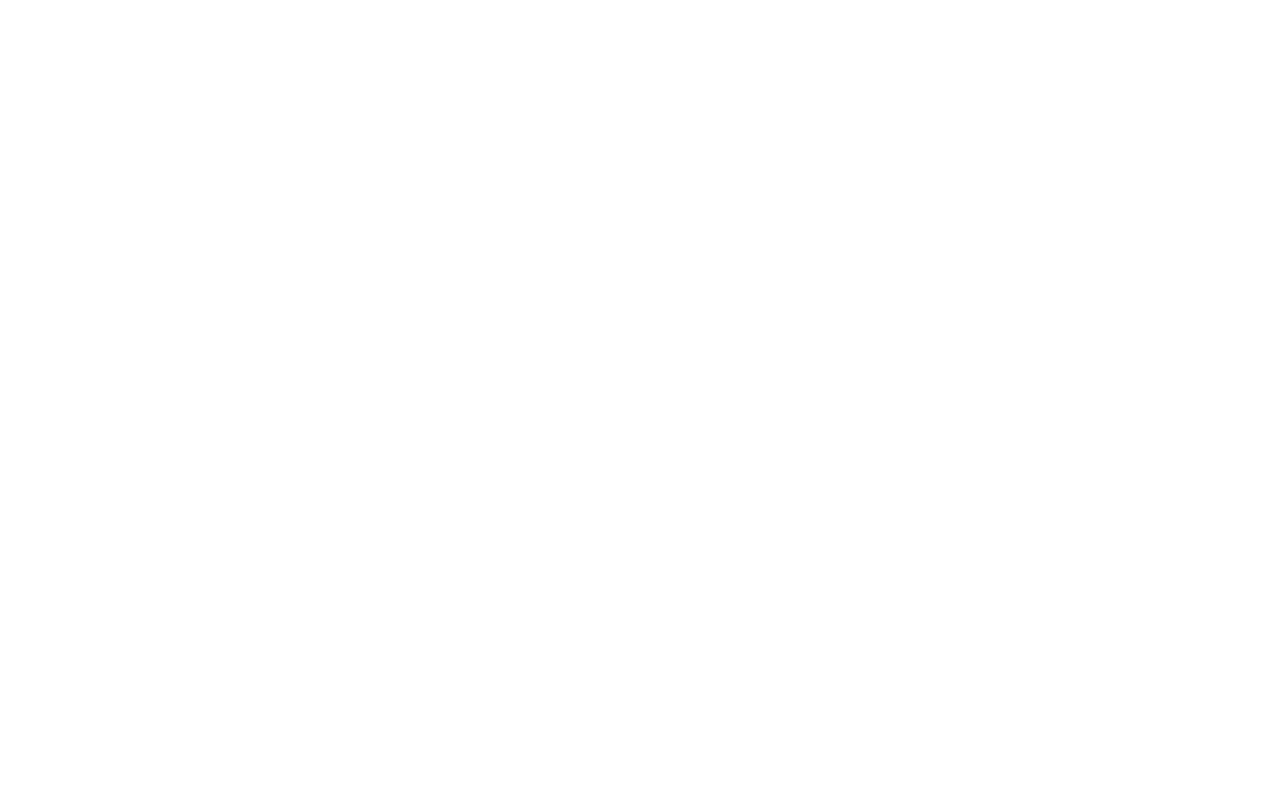
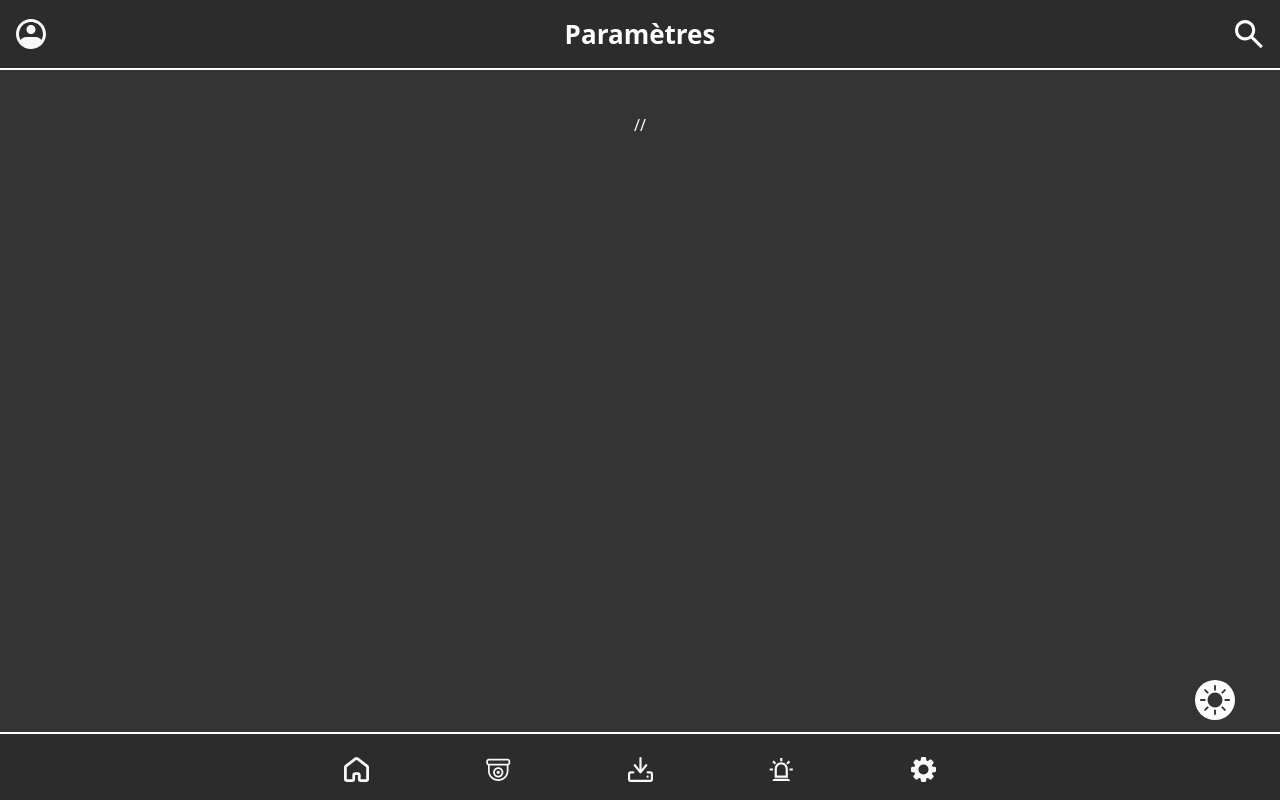
Before and after one commit to Pascal512/secure-sentinel-frontend, a Vue app: page /PageSettings in a window 1280 px wide. Before the commit this address had no page. Built offline with nearby package versions, Linux system fonts and the light colour scheme.

Commit message:
Ajout début de la page paramètres

```diff
--- a/src/router/index.js
+++ b/src/router/index.js
@@ -17,6 +17,7 @@
 import CameraDetails from '@/views/CameraDetails.vue';
 import PageAlarmes from '@/views/Notifications.vue';
 import PageUpload from '@/views/PageUpload.vue';
+import PageSettings from '@/views/PageSettings.vue';
 
 const routes = [
   {
@@ -108,6 +109,11 @@
     path: '/PageUpload',
     name: 'Photos connues',
     component: PageUpload
+  },
+  {
+    path: '/PageSettings',
+    name: 'Paramètres',
+    component: PageSettings
   }
 ];
 
--- /dev/null
+++ b/src/views/PageSettings.vue
@@ -0,0 +1,72 @@
+<template>
+    <MenuHaut titre="Paramètres" />
+    <DarkModeSwitch />
+    <div class="min-h-100vh padding-haut-bas z-index-10 justify-content-center" :class="{ 'bg-clair': !isModeSombre, 'bg-sombre': isModeSombre }" >
+
+        <div class="w-auto conteneur my-5 mx-auto">
+
+            //
+
+        </div>
+
+    </div>
+
+    <MenuBas fenetre="Settings" />
+</template>
+
+<script>
+import DarkModeSwitch from '@/components/DarkModeSwitch.vue';
+import MenuBas from '@/components/MenuBas.vue';
+import MenuHaut from '@/components/MenuHaut.vue';
+import { mapActions, mapGetters } from 'vuex';
+
+export default {
+    name: 'PageSettings',
+    components: {
+        MenuHaut,
+        MenuBas,
+        DarkModeSwitch
+    },
+    computed: {
+        ...mapGetters(['isModeSombre'])
+    },
+    methods: {
+        ...mapActions(['toggleModeSombre'])
+    }
+}
+
+</script>
+
+<style scoped>
+.element {
+    height: min-content;
+    border-radius: 0px 0px 12px 12px;
+}
+.element img {
+    width: 100px;
+    height: 90px;
+}
+.element p {
+    color: #1E1E1E;
+    background-color: #D9D9D9;
+    font-size: 11px;
+    text-align: center;
+    border-radius: 0px 0px 12px 12px;
+}
+.filtre {
+    width: 350px;
+    height: 40px;
+    align-items: center;
+    border-radius: 9px;
+}
+.filtre span {
+    color: #2D2C2C66;
+}
+.conteneur {
+    min-height: 300px;
+    max-width: 100%;
+    display: flex;
+    flex-wrap: wrap;
+    justify-content: center;
+}
+</style>
```
Also changed, not shown: src/views/Parametres.vue (deleted).
